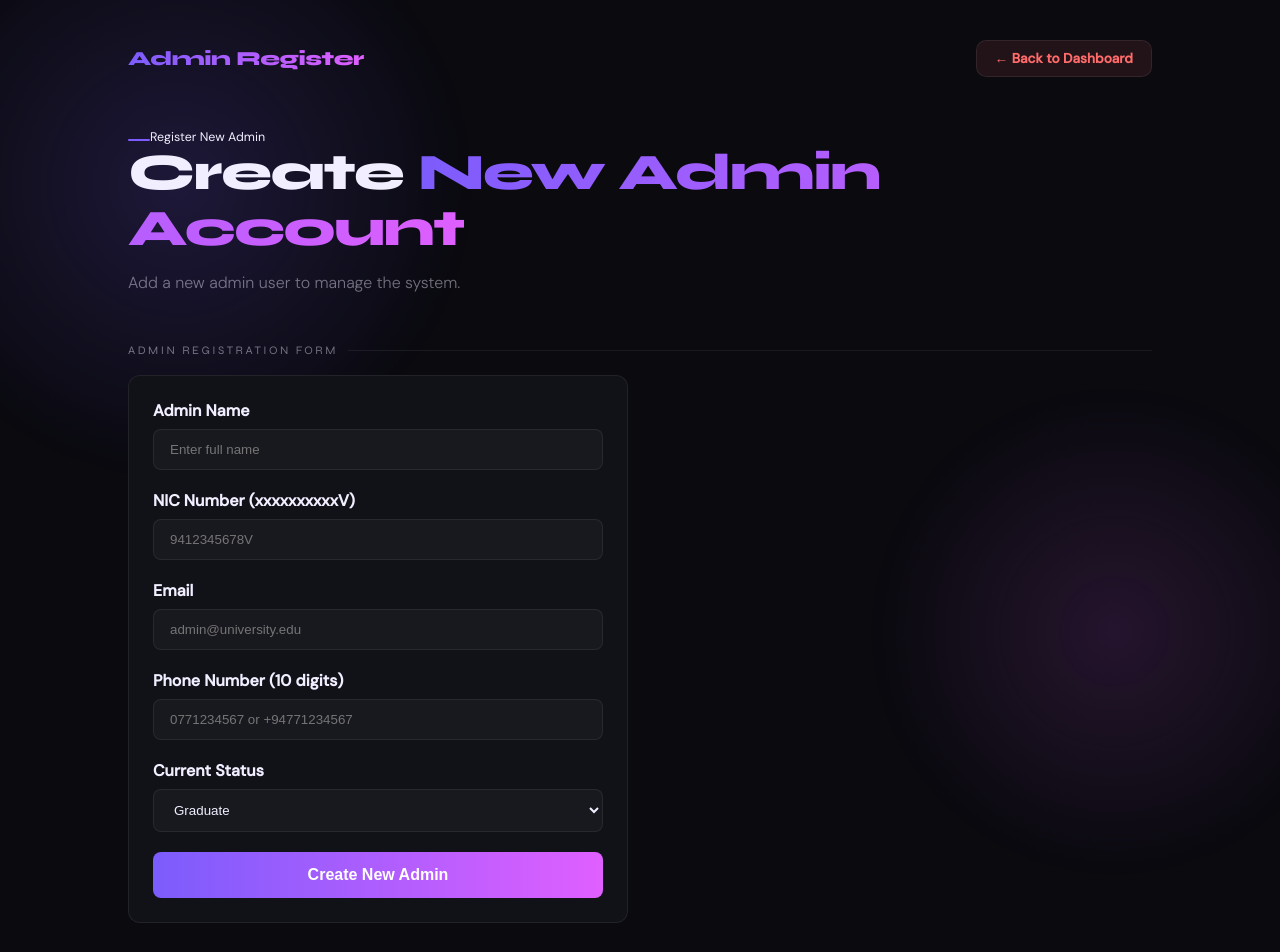
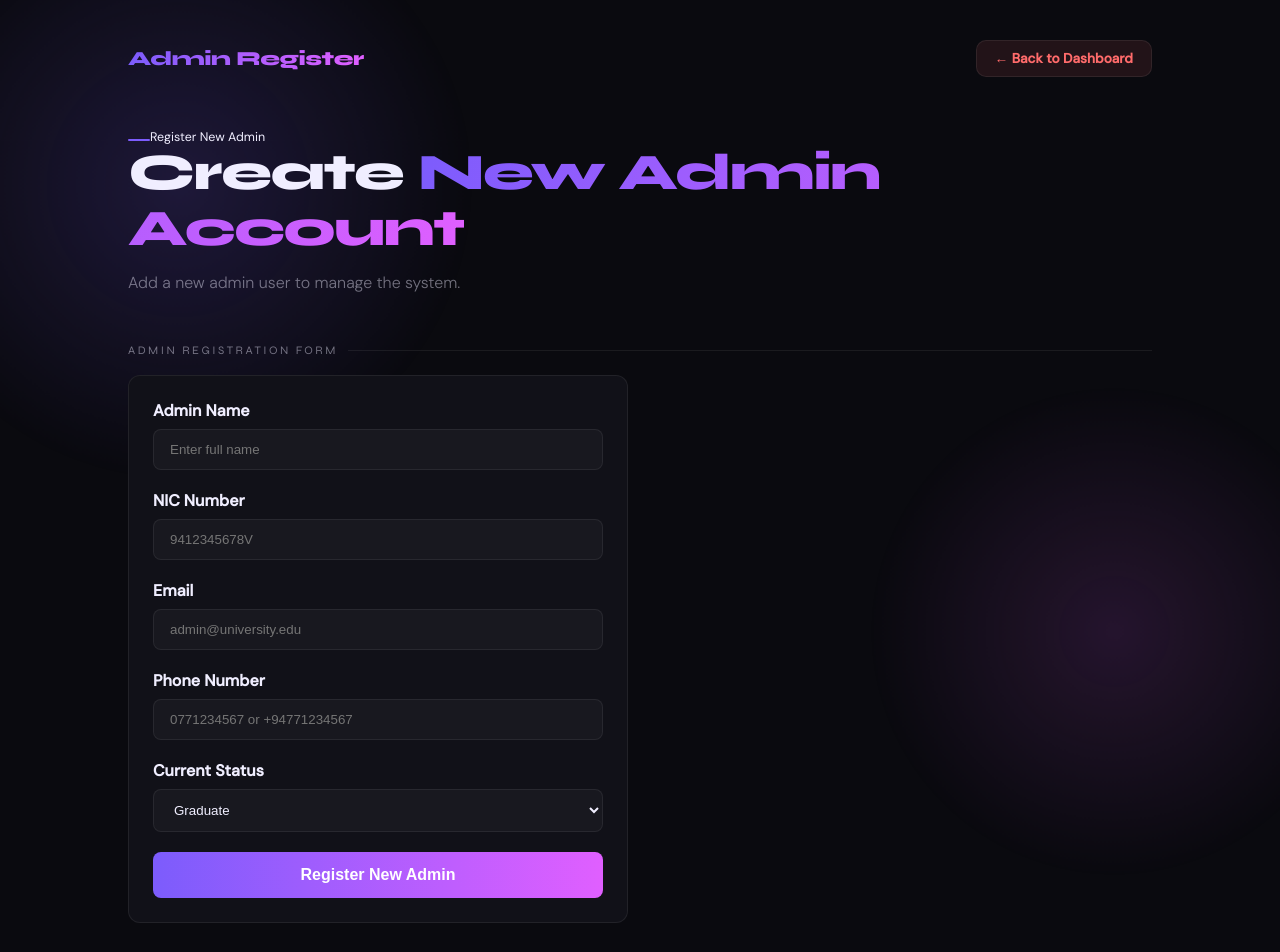
Before and after one commit to dilMaz/unversityihub, a React (Create React App) app in the folder frontend/: page /admin-panel in a window 1280 px wide. Shown: the top 952 px of the page. Built offline with nearby package versions, Linux system fonts and the light colour scheme.

Commit message:
commit all

```diff
--- a/frontend/src/pages/AdminPanel.js
+++ b/frontend/src/pages/AdminPanel.js
@@ -26,7 +26,6 @@ const [formData, setFormData] = useState({
         if (!/^[a-zA-Z\s]+$/.test(value)) error = 'Name must contain only letters';
         break;
       case 'nic':
-        if (!/^[0-9]{12}V$/i.test(value)) error = 'NIC must be exactly 12 digits + V';
         break;
       case 'email':
         if (!/.+@.+\..+/.test(value)) error = 'Email must include @ and domain';
@@ -73,7 +72,7 @@ const [formData, setFormData] = useState({
 
     if (Object.keys(newErrors).length > 0) {
       setErrors(newErrors);
-      setMessage('Please fix errors below');
+      setErrors(newErrors);
       return;
     }
 
@@ -172,7 +171,7 @@ const [formData, setFormData] = useState({
 
               <div>
                 <label style={{ color: 'var(--text)', marginBottom: '8px', display: 'block', fontWeight: '600' }}>
-                  NIC Number (xxxxxxxxxxV)
+                  NIC Number
                 </label>
                 <input
                   name="nic"
@@ -180,13 +179,11 @@ const [formData, setFormData] = useState({
                   maxLength="13"
                   value={formData.nic}
                   onChange={(e) => {
-                    const value = e.target.value.replace(/[^0-9V]/g, '').toUpperCase().slice(0,13);
+                    const value = e.target.value.replace(/[^0-9]/g, '').slice(0,12);
                     setFormData({
                       ...formData,
                       nic: value
                     });
-                    const error = validateField('nic', value);
-                    setErrors(prev => ({...prev, nic: error}));
                   }}
                   onBlur={() => {
                     const error = validateField('nic', formData.nic);
@@ -240,7 +237,7 @@ const [formData, setFormData] = useState({
 
               <div>
                 <label style={{ color: 'var(--text)', marginBottom: '8px', display: 'block', fontWeight: '600' }}>
-                  Phone Number (10 digits)
+                  Phone Number
                 </label>
                 <input
                   name="phone"
@@ -347,7 +344,7 @@ const [formData, setFormData] = useState({
                   opacity: loading ? 0.7 : 1
                 }}
               >
-                {loading ? 'Creating Admin...' : 'Create New Admin'}
+                {loading ? 'Creating Admin...' : 'Register New Admin'}
               </button>
             </div>
           </form>
```
Also changed, not shown: 1 other file (tests, documents, lock files or other folders).
